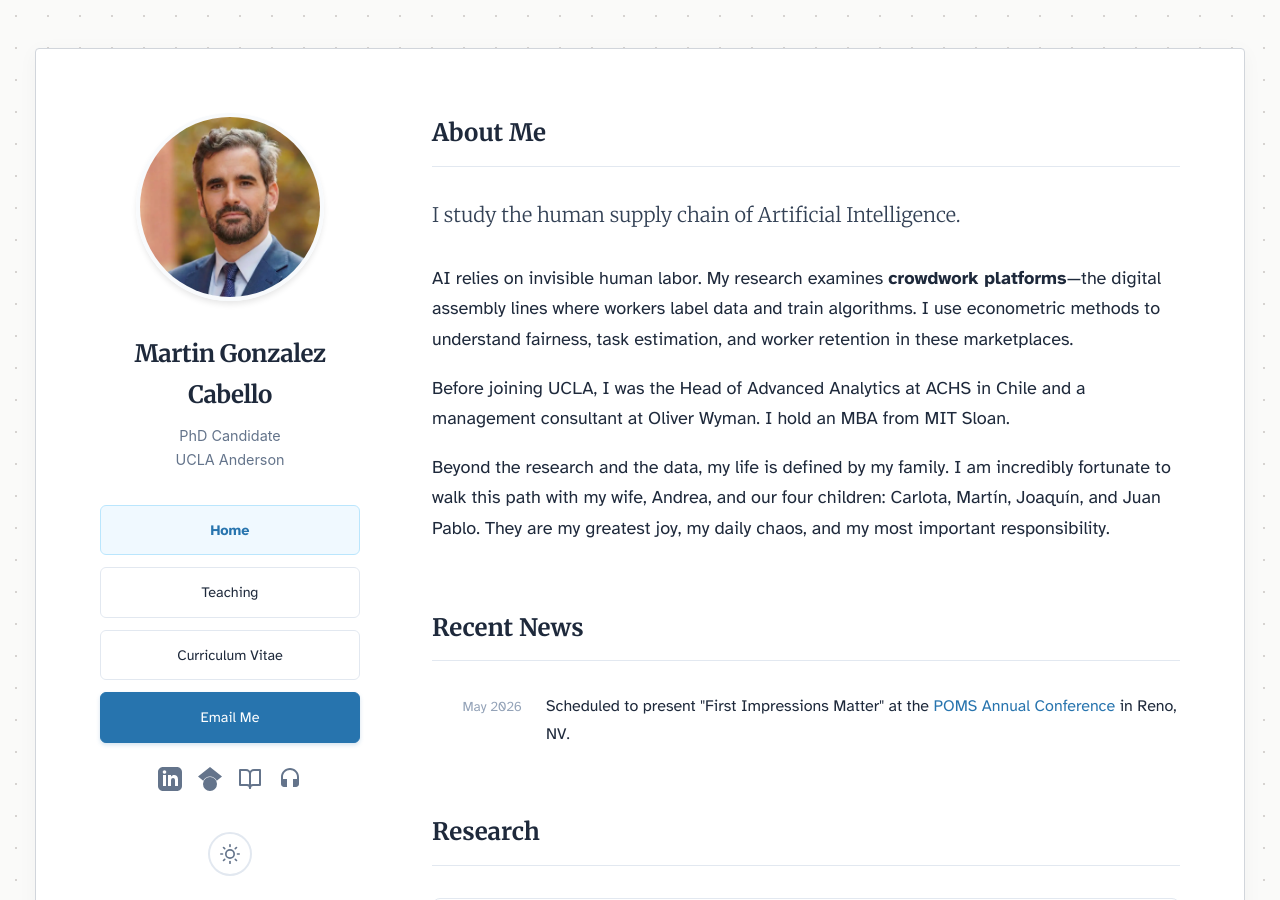
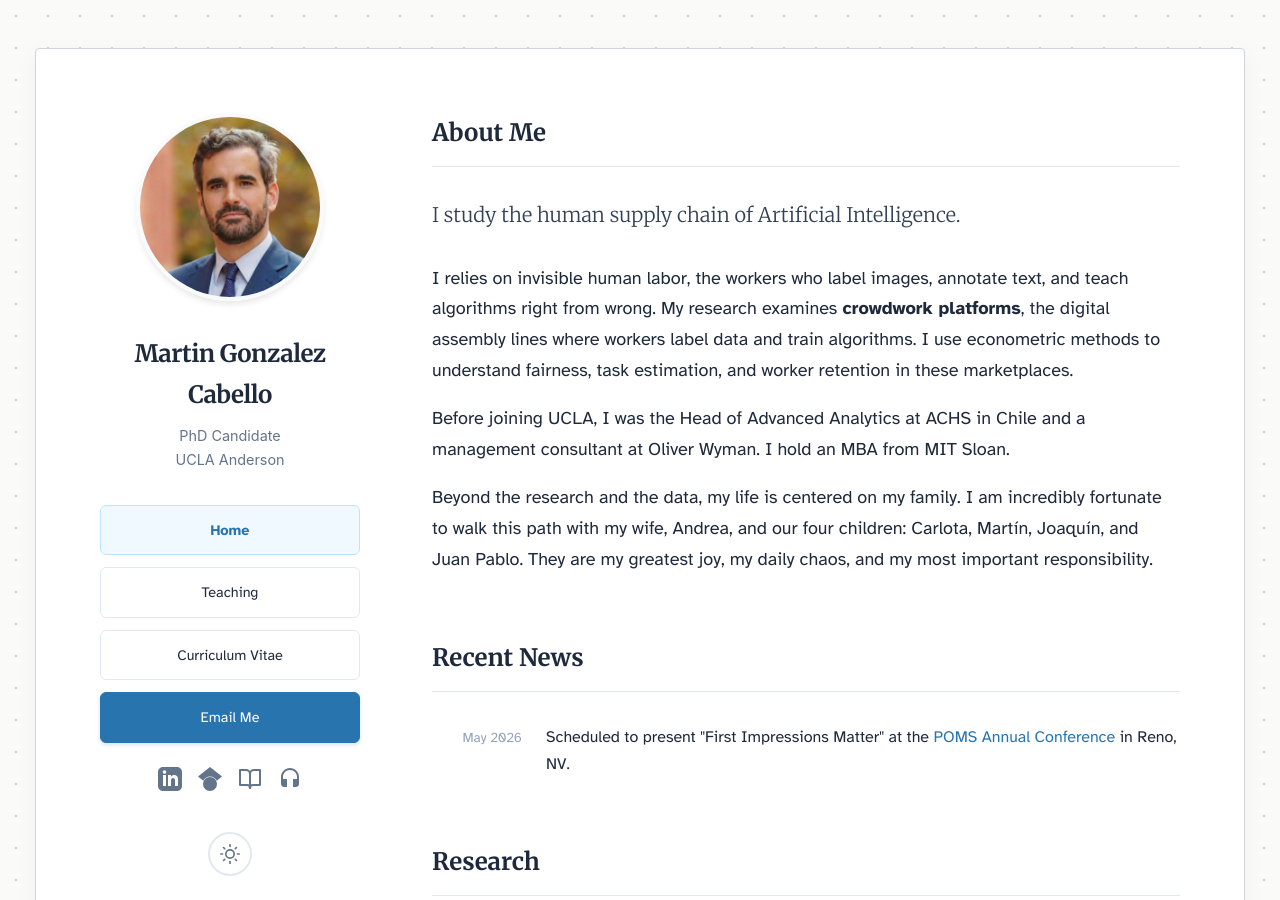
Before and after one commit to martins73/research-site, a Jekyll site: the page built from index.html, in a window 1280 px wide and 900 px high. Built offline with Jekyll 4.4.1, drawn with Linux system fonts in a browser that asks for light colours.

Commit message:
Fix grammatical errors in About Me section

```diff
--- a/index.html
+++ b/index.html
@@ -8,10 +8,10 @@ description: PhD Candidate at UCLA Anderson researching the human supply chain o
 <section id="about">
     <h2>About Me</h2>
     <p class="lead">I study the human supply chain of Artificial Intelligence.</p>
-    <p>AI relies on invisible human labor. My research examines <strong>crowdwork platforms</strong>—the digital assembly lines where workers label data and train algorithms. I use econometric methods to understand fairness, task estimation, and worker retention in these marketplaces.</p>
+    <p>I relies on invisible human labor, the workers who label images, annotate text, and teach algorithms right from wrong. My research examines <strong>crowdwork platforms</strong>, the digital assembly lines where workers label data and train algorithms. I use econometric methods to understand fairness, task estimation, and worker retention in these marketplaces.</p>
     <p>Before joining UCLA, I was the Head of Advanced Analytics at ACHS in Chile and a management consultant at Oliver Wyman. I hold an MBA from MIT Sloan.</p>
 
-    <p>Beyond the research and the data, my life is defined by
+    <p>Beyond the research and the data, my life is centered on
     <span class="family-link" data-person="family">my family</span>.
     I am incredibly fortunate to walk this path with my wife,
     <span class="family-link" data-person="andrea">Andrea</span>,
```
